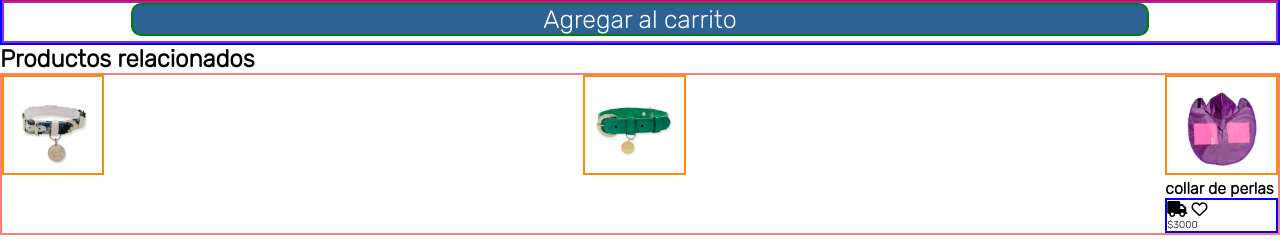
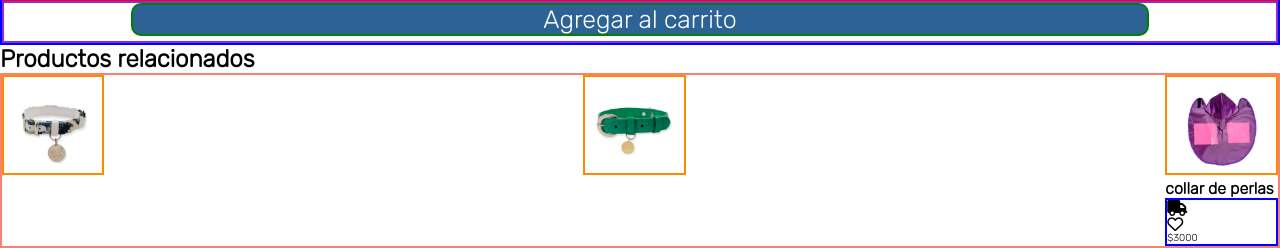
Before and after one commit to Sowska/grupo_6_petShop, a Node server app: page /productDetail in a window 1280 px wide. Shown: the part 1312-1560 px from the top of the page. Run offline with Node 20, Linux system fonts and the light colour scheme.

Commit message:
agregue cosas en el detalle de producto

```diff
--- a/public/css/productDetail-styles.css
+++ b/public/css/productDetail-styles.css
@@ -95,8 +95,8 @@ button p{
 }
 
 .info-productos-relacionados  i,.precio{
-    /* display: flex;
-    flex-wrap: wrap; */
+    display: flex;
+    flex-wrap: wrap;
     /* justify-content: space-between; */
 }
 
```
